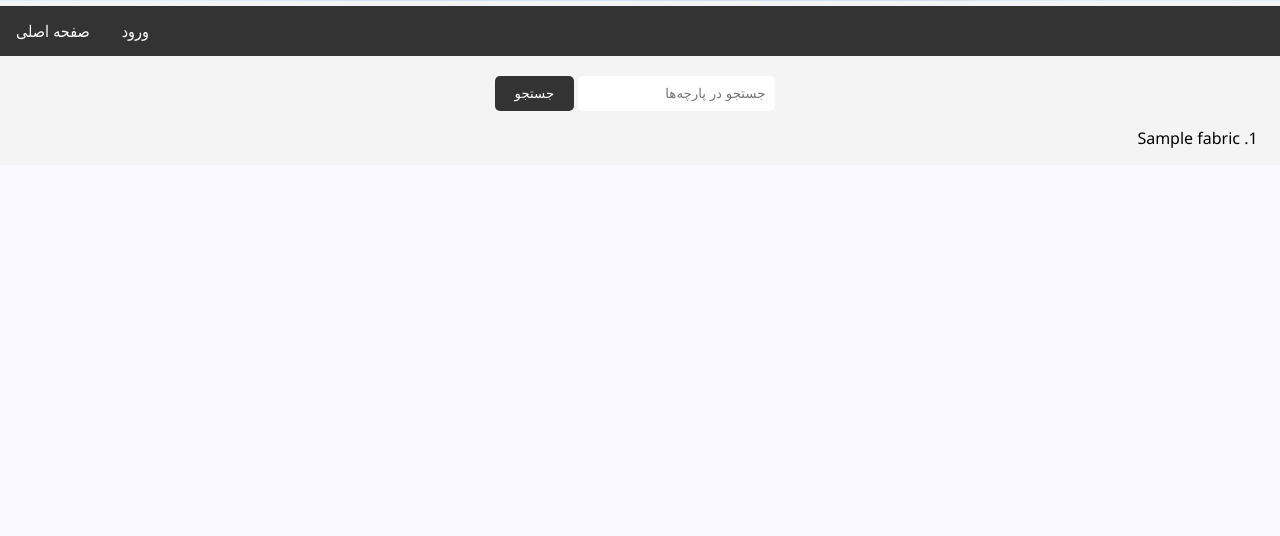
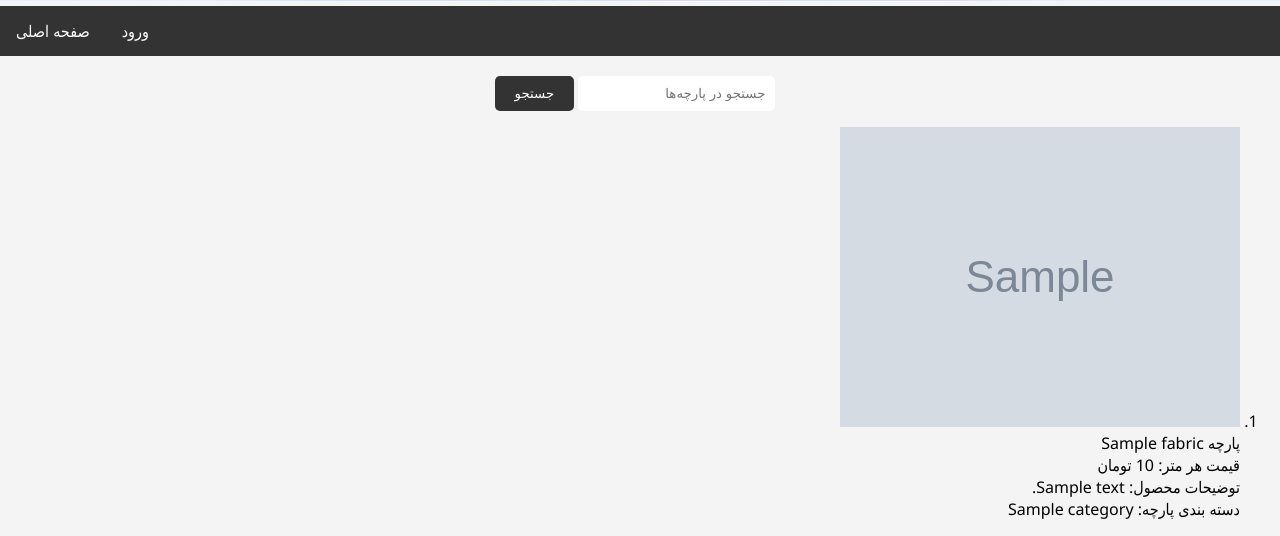
Before and after one commit to mehranlatifi83/fabric_store, a Django app: template fabricstore/web/templates/web/index.html in a window 1280 px wide. Shown: the part 719-1255 px from the top of the page. Before the commit the page ends 867 px from the top, so only its background shows below. Run offline with Django 3.2, Linux system fonts and the light colour scheme; the template is opened without the code that fills it: most values are stand-ins (such as "Sample title", 1, 10 or a date in 2020); grey boxes marked "Sample" are stand-in pictures.

Commit message:
Updated index.html to display fabric images, prices, descriptions, and categories

```diff
--- a/fabricstore/web/templates/web/index.html
+++ b/fabricstore/web/templates/web/index.html
@@ -3,7 +3,15 @@
 {% if fabrics %}
 <ol>
     {% for fabric in fabrics %}
-    <li>{{fabric.name}}</li>
+    <li>
+        {% if fabric.image %}
+        <img src="{{ fabric.image }}"><br />
+        {% endif %}
+        پارچه {{fabric.name}}<br />
+        قیمت هر متر: {{ fabric.price }} تومان<br />
+        توضیحات محصول: {{ fabric.description }}<br />
+        دسته بندی پارچه: {{ fabric.category }}
+    </li>
     {% endfor %}
 </ol>
 {% else %}
```
